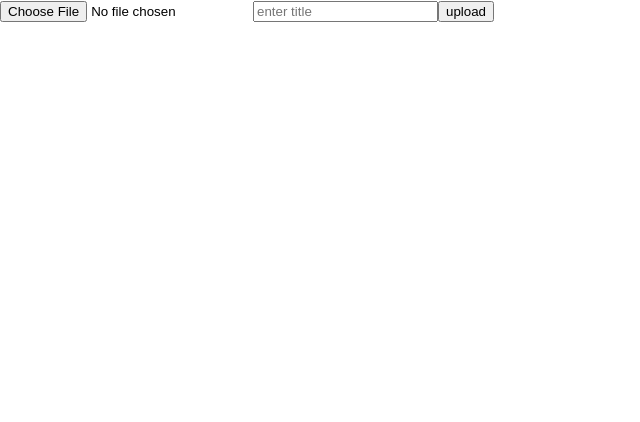
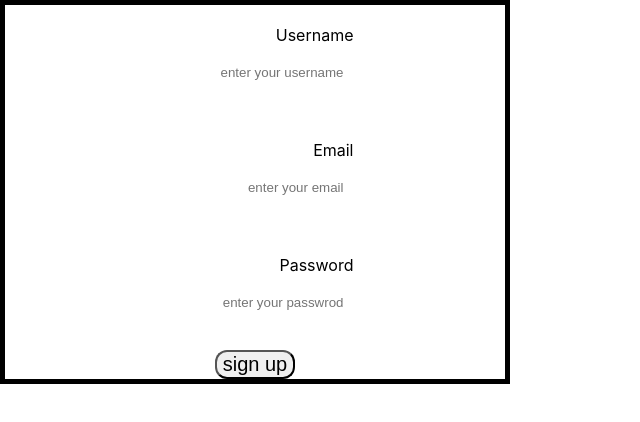
Before and after one commit to matthewpeak/instagram_front_end, a React (Create React App) app: page / in a window 1280 px wide. Shown: the top 422 px of the page, without its empty margins (0-640 px from the left). Built offline with nearby package versions, Linux system fonts and the light colour scheme.

Commit message:
basic form stylings

```diff
--- a/src/App.js
+++ b/src/App.js
@@ -5,9 +5,9 @@ import UserInterface from './components/UserInterface';
 import UploadImage from './components/UploadImage'
 function App() {
   return (
-  //  <SignUpForm/>
+   <SignUpForm/>
   //<UserInterface/>
-  <UploadImage></UploadImage>
+  // <UploadImage></UploadImage>
   );
 }
 
--- /dev/null
+++ b/src/Form.css
@@ -0,0 +1,33 @@
+.form-content{
+    border: 5px solid black;
+    width: 500px;
+}
+
+.form{
+    display: flex;
+    flex-direction: column;
+    align-items: center;
+    justify-content: space-between;
+}
+
+.form-input{
+    padding: 20px;
+}
+
+.form-label{
+    display: block;
+    padding-right: 10px;
+}
+
+.form-input{
+    border: none;
+    border-bottom: 2px sold black;
+    outline: none;
+    text-align: end;
+
+}
+
+.form-btn{
+    border-radius: 12px;
+    font-size: 20px;
+}
--- a/src/components/LogIn.js
+++ b/src/components/LogIn.js
@@ -40,6 +40,6 @@ const Login =()=>{
         </div>
     );
 
-}
+};
 
 export default Login
--- a/src/components/SignUpForm.js
+++ b/src/components/SignUpForm.js
@@ -1,5 +1,5 @@
 import {useState} from 'react'
-
+import'../Form.css'
 
 const SignUpForm = () =>{
   const[values,setValues] = useState({
@@ -54,7 +54,7 @@ const SignUpForm = () =>{
             </div>
             <div className='form-input'>
               <label htmlFor='password' className='form-label'>
-                password
+                Password
               </label>
                 <input className='form-input' type='password' name='password' id='password' placeholder='enter your passwrod' value={values.password} onChange={handleChange} >
                 </input>
```
